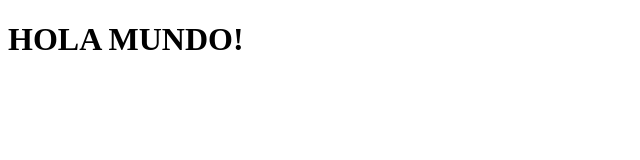
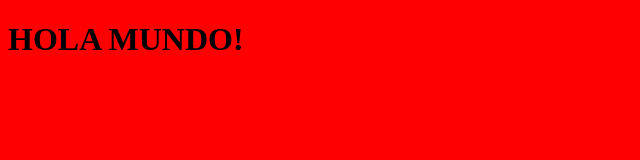
Before and after one commit to diegote3144/ramas, a plain HTML site: page index.html in a window 1280 px wide. Shown: the whole page, without its empty margins (0-640 px from the left). Drawn offline with Linux system fonts and the light colour scheme.

Commit message:
agragando estilo

```diff
--- /dev/null
+++ b/css.css
@@ -0,0 +1,3 @@
+body{
+    background-color: red;
+}
--- a/index.html
+++ b/index.html
@@ -4,6 +4,7 @@
     <meta charset="UTF-8">
     <meta http-equiv="X-UA-Compatible" content="IE=edge">
     <meta name="viewport" content="width=device-width, initial-scale=1.0">
+    <link rel="stylesheet" href="css.css">
     <title>Document</title>
 </head>
 <body>
```
